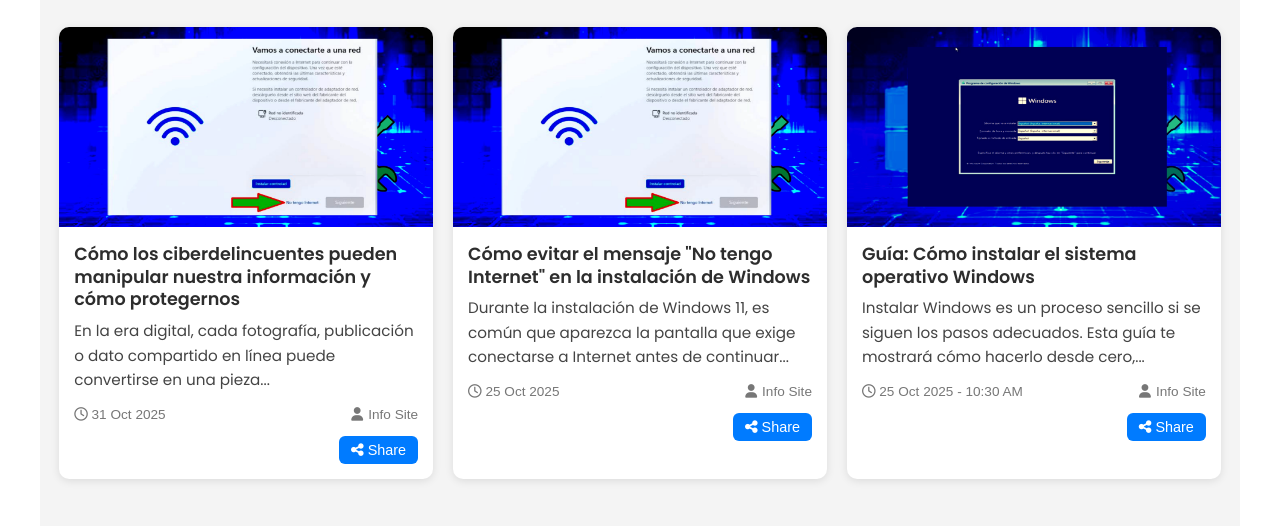
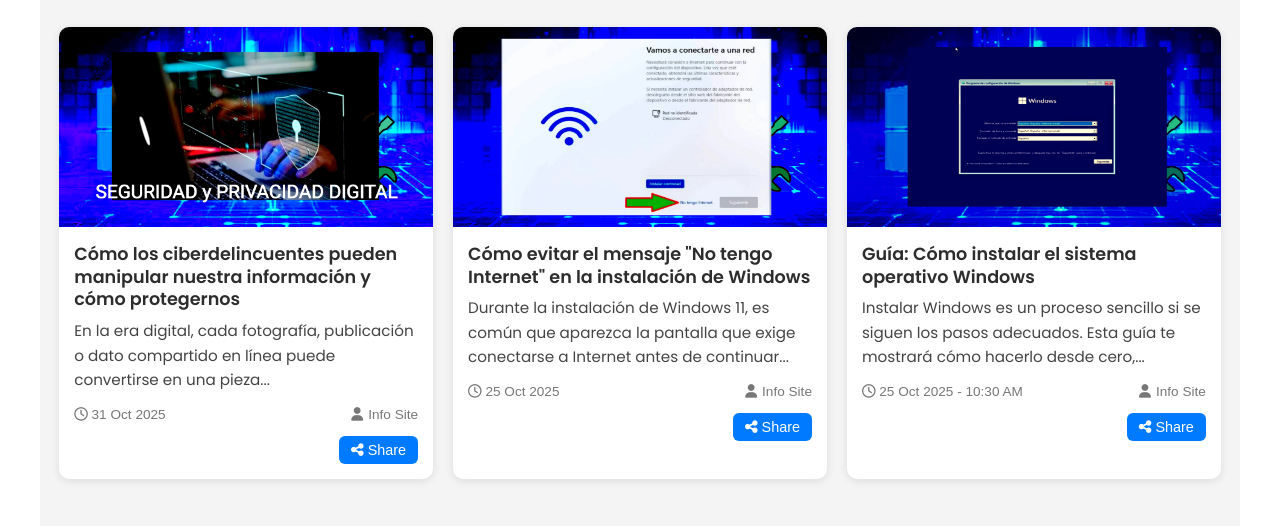
Before and after one commit to mkuserx/mkuserx.github.io, a plain HTML site: page post/index.html in a window 1280 px wide. Shown: the part 245-771 px from the top of the page. Drawn offline with Linux system fonts and the light colour scheme.

Commit message:
Update index.html

```diff
--- a/post/index.html
+++ b/post/index.html
@@ -60,7 +60,7 @@
 
 
   <article class="post-card" data-link="https://mkuserx.pages.dev/post/como-los-ciberdelincuentes-pueden-manipular-nuestra-información-y-como-protegernos">
-    <img src="/thumbnails/img/webp/oobebypassimg.webp" class="post-img" alt="">
+    <img src="/thumbnails/img/webp/seguridad-en-linea1.webp" class="post-img" alt="">
     <div class="post-content">
       <h3 class="post-title">Cómo los ciberdelincuentes pueden manipular nuestra información y cómo protegernos</h3>
       <p class="post-desc">En la era digital, cada fotografía, publicación o dato compartido en línea puede convertirse en una pieza... </p>
```
